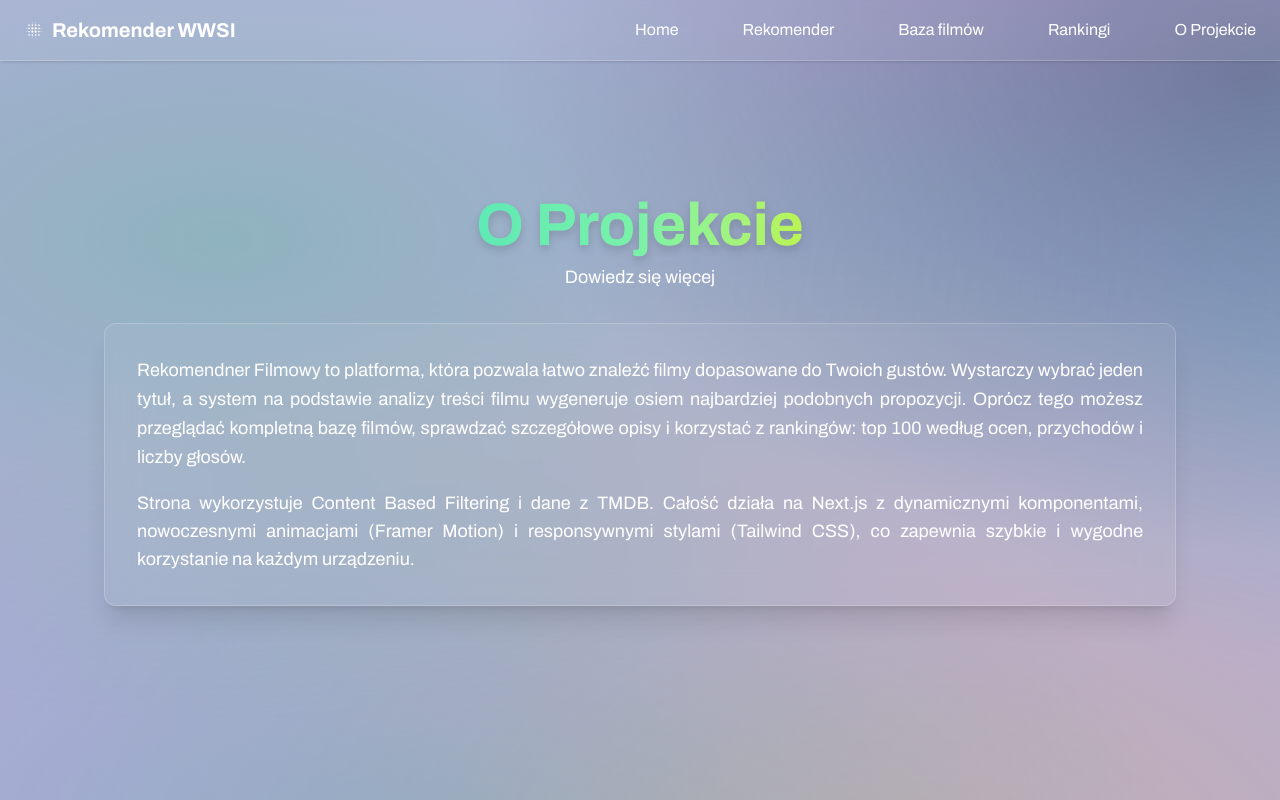
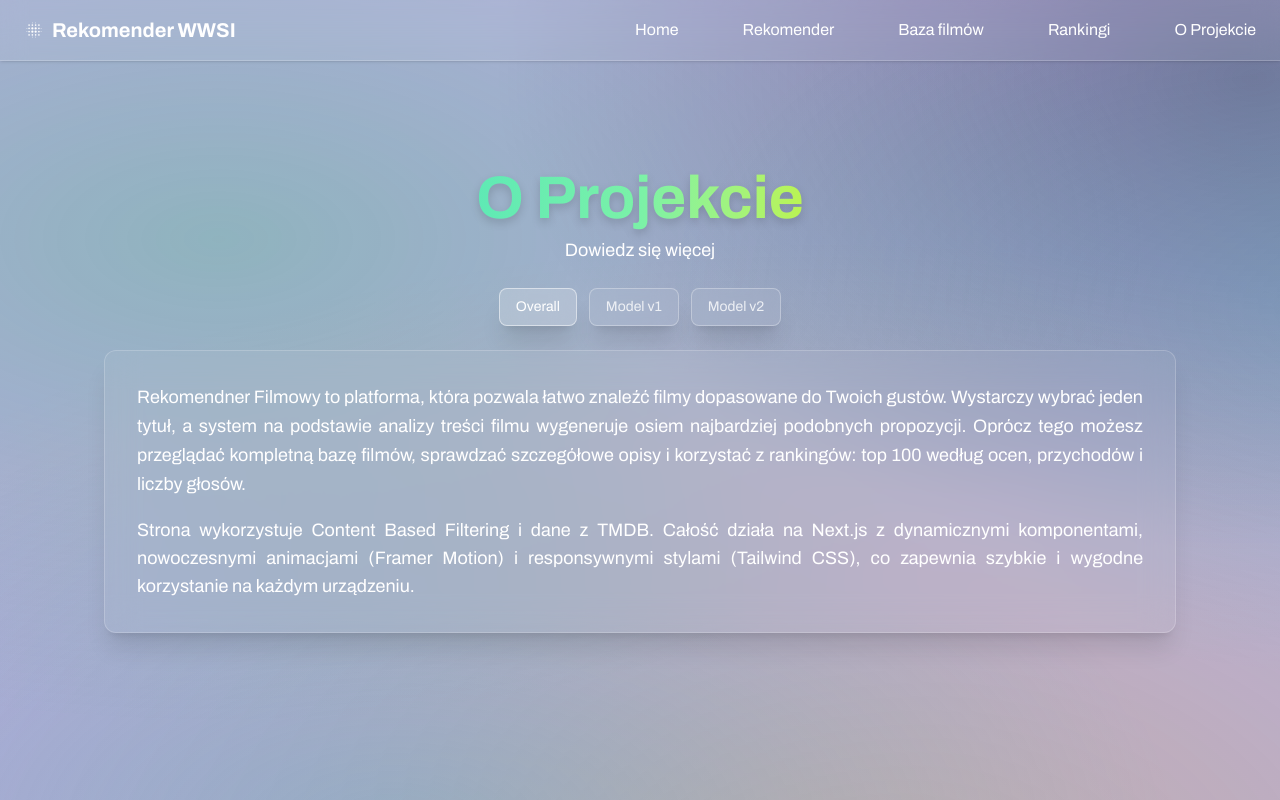
Before and after one commit to Swierszczykowaty/recommender-web, a Next.js app: page /about in a window 1280 px wide. Built offline with nearby package versions, Linux system fonts and the light colour scheme.

Commit message:
[UPDATE] About page + addjustment buttons

```diff
--- a/src/app/about/page.tsx
+++ b/src/app/about/page.tsx
@@ -1,15 +1,26 @@
 "use client";
 
-import React from "react";
+import React, { useState } from "react";
 import { motion } from "framer-motion";
 import Title from "@/components/global/Title";
 import Container from "@/components/layout/Container";
 
 export default function AboutPage() {
+  const [selectedSection, setSelectedSection] = useState("overall");
   return (
     <section className="relative min-h-screen flex item-start md:items-center justify-center overflow-hidden pt-32 md:pt-0 mb-10 lg:mb-0">
       <Container>
-        <div className="relative flex flex-col items-center z-10 w-full mx-auto">
+        <motion.div
+          layout
+          transition={{
+            layout: {
+              duration: 0.5,
+              ease: [0.4, 0, 0.2, 1]
+            }
+          }}
+          className="relative flex flex-col items-center z-10 w-full mx-auto"
+        >
+          <motion.div layout className="mb-6 text-center">
             <Title
               subtitle="Dowiedz się więcej"
               gradientLight={{
@@ -27,13 +38,50 @@ export default function AboutPage() {
             >
               O Projekcie
             </Title>
+          </motion.div>
+
+          <motion.div className="flex items-center justify-center gap-3 mb-6">
+            <button
+              onClick={() => setSelectedSection("overall")}
+              className={`px-4 py-2 shadow-xl text-sm rounded-lg border backdrop-blur-md transition cursor-pointer ${
+                selectedSection === "overall"
+                  ? "bg-white/20 border-white/50 text-white"
+                  : "bg-white/7 border-white/30 text-white/80 hover:bg-white/10"
+              }`}
+            >
+              Overall
+            </button>
+            <button
+              onClick={() => setSelectedSection("v1")}
+              className={`px-4 py-2 shadow-xl text-sm rounded-lg border backdrop-blur-md transition cursor-pointer ${
+                selectedSection === "v1"
+                  ? "bg-white/20 border-white/50 text-white"
+                  : "bg-white/7 border-white/30 text-white/80 hover:bg-white/10"
+              }`}
+            >
+              Model v1
+            </button>
+            <button
+              onClick={() => setSelectedSection("v2")}
+              className={`px-4 py-2 shadow-xl text-sm rounded-lg border backdrop-blur-md transition cursor-pointer ${
+                selectedSection === "v2"
+                  ? "bg-white/20 border-white/50 text-white"
+                  : "bg-white/7 border-white/30 text-white/80 hover:bg-white/10"
+              }`}
+            >
+              Model v2
+            </button>
+          </motion.div>
 
           <motion.div
-            initial={{ opacity: 0, y: 10 }}
+            key={selectedSection}
+            initial={{ opacity: 0, y: 0 }}
             animate={{ opacity: 1, y: 0 }}
             transition={{ duration: 0.4 }}
-            className="mt-8 p-8 rounded-xl bg-white/5 backdrop-blur-lg border border-white/20 text-white shadow-xl"
+            className="p-8 rounded-xl bg-white/5 backdrop-blur-lg border border-white/20 text-white shadow-xl"
           >
+            {selectedSection === "overall" && (
+              <>
                 <p className="text-sm md:text-lg leading-relaxed text-justify">
                   Rekomendner Filmowy to platforma, która pozwala łatwo znaleźć
                   filmy dopasowane do Twoich gustów. Wystarczy wybrać jeden tytuł, a
@@ -42,15 +90,28 @@ export default function AboutPage() {
                   kompletną bazę filmów, sprawdzać szczegółowe opisy i korzystać z
                   rankingów: top 100 według ocen, przychodów i liczby głosów.
                 </p>
-
                 <p className="text-sm md:text-lg mt-4 text-white text-justify">
                   Strona wykorzystuje Content Based Filtering i dane z TMDB. Całość
                   działa na Next.js z dynamicznymi komponentami, nowoczesnymi
                   animacjami (Framer Motion) i responsywnymi stylami (Tailwind CSS),
                   co zapewnia szybkie i wygodne korzystanie na każdym urządzeniu.
                 </p>
+              </>
+            )}
+
+            {selectedSection === "v1" && (
+              <p className="text-sm md:text-lg leading-relaxed text-justify">
+                Model v1 in progress
+              </p>
+            )}
+
+            {selectedSection === "v2" && (
+              <p className="text-sm md:text-lg leading-relaxed text-justify">
+                Model v2 in progress
+              </p>
+            )}
           </motion.div>
-        </div>
+        </motion.div>
       </Container>
     </section>
   );
--- a/src/app/movies/[id]/page.tsx
+++ b/src/app/movies/[id]/page.tsx
@@ -385,7 +385,7 @@ export default function MovieDetailPage() {
             {!loading && (
               <Link
                 href={`/recommender/${movie.id}`}
-                className="z-40 flex px-6 py-3 w-full max-w-[250px] justify-center shadow-xl bg-gradient-to-tr from-indigo-400/10 via-fuchsia-400/25 to-purple-400/15 border border-white/30 rounded-lg hover:from-indigo-400/35 hover:via-fuchsia-400/45 hover:to-purple-400/55 transition-colors duration-300"
+                className="z-40 flex px-6 py-3 w-full max-w-[250px] justify-center shadow-lg hover:shadow-xl shadow-violet-500/20 bg-gradient-to-tr from-indigo-400/10 via-fuchsia-400/25 to-purple-400/15 border border-white/30 rounded-lg hover:from-indigo-400/35 hover:via-fuchsia-400/45 hover:to-purple-400/55 transition-colors duration-300"
               >
                 Generuj Rekomendacje
               </Link>
--- a/src/app/recommender/[id]/page.tsx
+++ b/src/app/recommender/[id]/page.tsx
@@ -202,7 +202,7 @@ export default function RecommendationResultPage() {
 
             <Link
               href="/recommender"
-              className="mt-10 px-8 py-3 bg-gradient-to-br from-indigo-400/10 via-fuchsia-400/25 to-purple-400/15 border border-white/30 rounded-lg text-white hover:bg-gradient-to-tr hover:from-indigo-400/35 hover:via-fuchsia-400/45 hover:to-purple-400/55 transition-colors cursor-pointer"
+              className="mt-10 px-8 py-3 bg-gradient-to-br from-indigo-400/10 via-fuchsia-400/25 to-purple-400/15 border border-white/30 rounded-lg text-white hover:bg-gradient-to-tr hover:from-indigo-400/35 hover:via-fuchsia-400/45 hover:to-purple-400/55 transition-colors cursor-pointer shadow-lg hover:shadow-xl shadow-violet-500/20"
             >
               Wyszukaj inne rekomendacje
             </Link>
--- a/src/components/movies/MobileScrollFAB.tsx
+++ b/src/components/movies/MobileScrollFAB.tsx
@@ -78,7 +78,7 @@ export default function MobileScrollFABRight({
           <motion.div
             className="relative flex items-center h-14 rounded-2xl border border-white/30 backdrop-blur-lg
                        bg-gradient-to-tr from-indigo-400/10 via-fuchsia-400/25 to-purple-400/15
-                       overflow-hidden cursor-pointer shadow-xl"
+                       overflow-hidden cursor-pointer shadow-lg hover:shadow-xl shadow-violet-500/20"
             variants={fabVariants}
             initial="collapsed"
             whileHover="expanded"
--- a/src/components/movies/MovieList.tsx
+++ b/src/components/movies/MovieList.tsx
@@ -132,7 +132,7 @@ export default function MoviesList() {
   return (
     <section className="relative min-h-screen pt-32 flex justify-center mb-10">
       <Container>
-        <div className="mb-10 text-center flex justify-center">
+        <div className="mb-6 text-center flex justify-center">
           <Title
             subtitle="Zanurz się w świecie filmów"
             gradientLight={{
```
Lines whose indentation alone changed are shown as unchanged.
